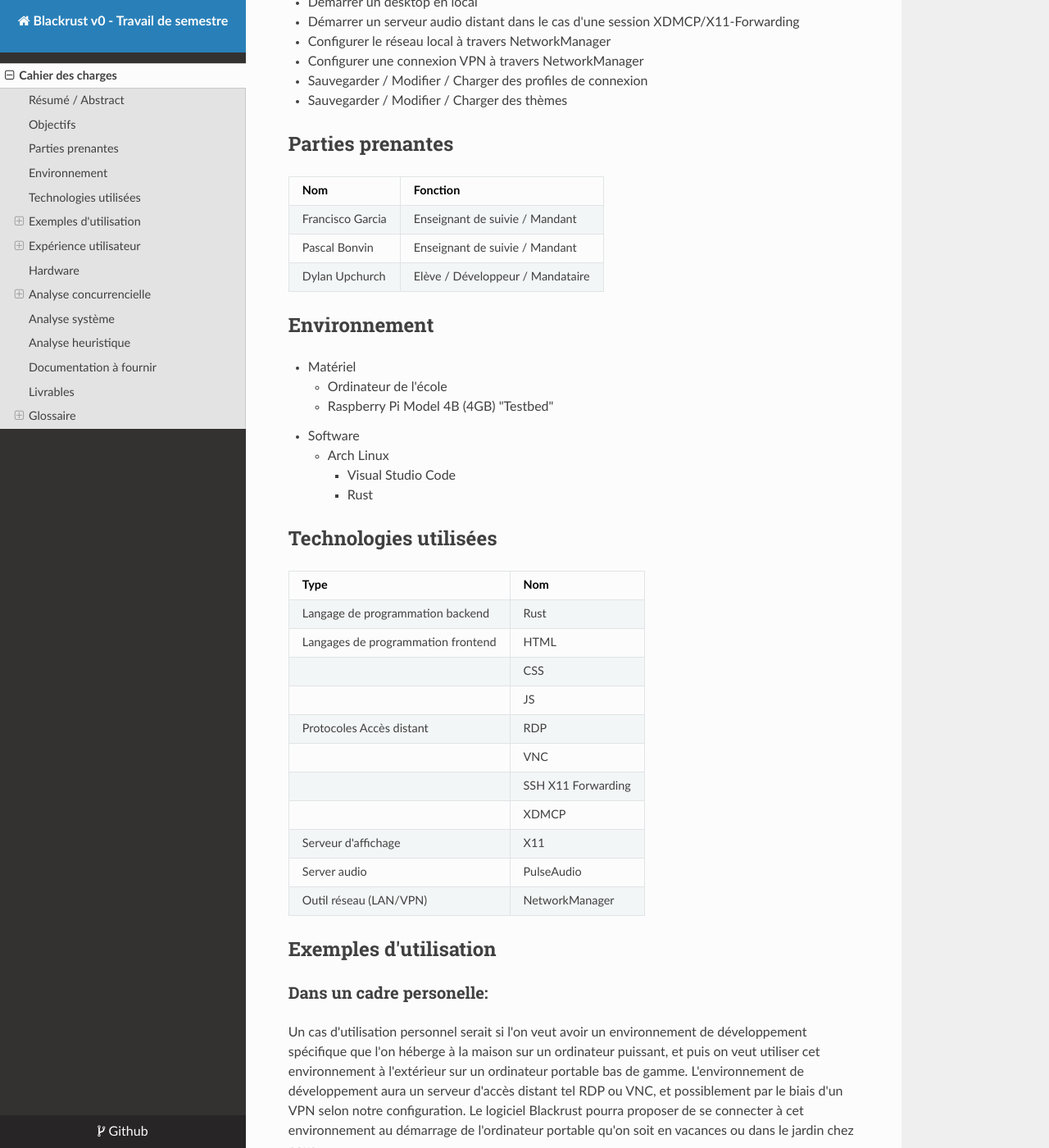
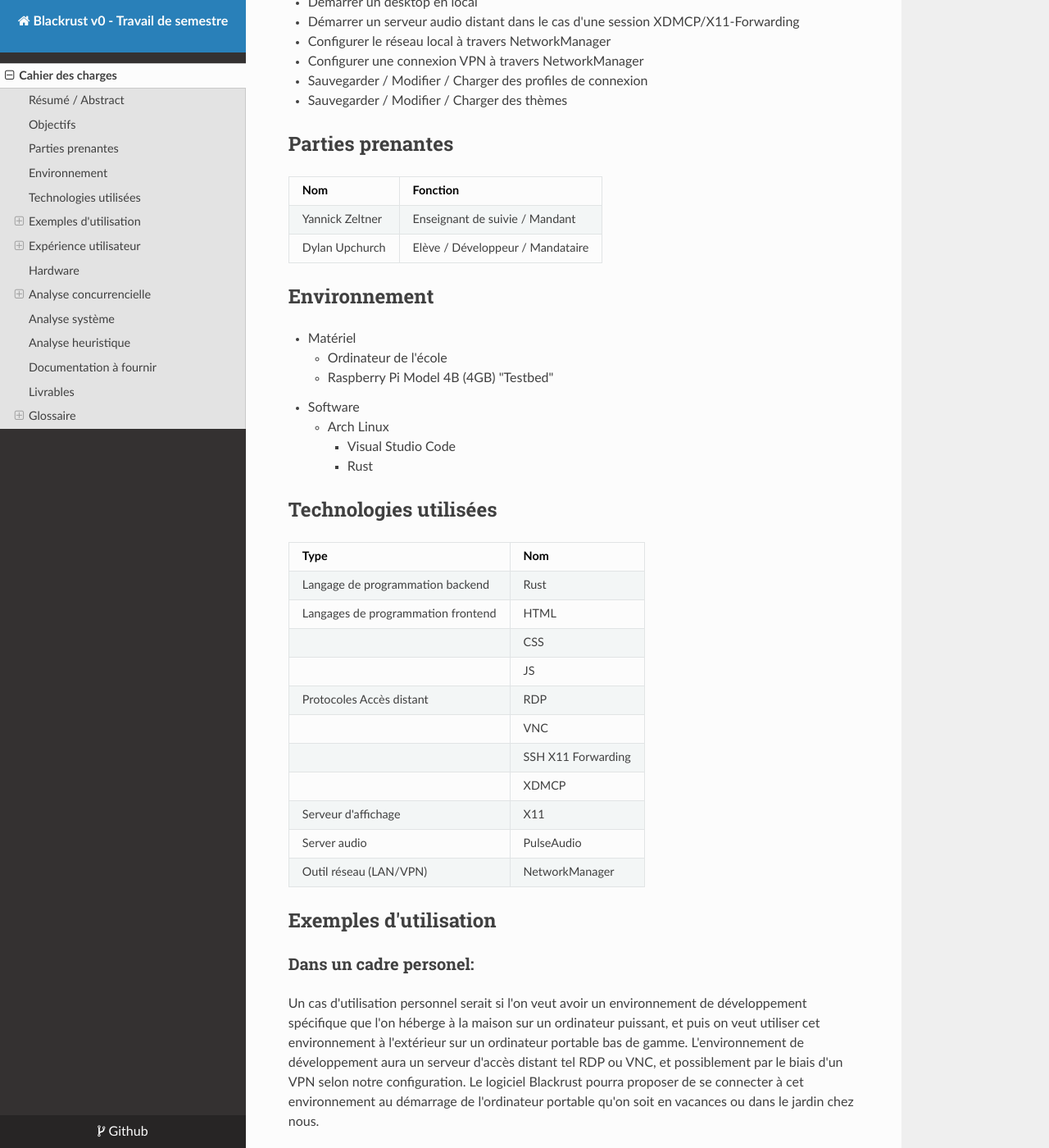
Before and after one commit to DylanUpchr/Blackrust, an MkDocs documentation site: the page built from docs/index.md, in a window 1280 px wide and 1400 px high, scrolled down 822 px. Shown: the whole window at 82% size. Built offline with MkDocs 1.6.1, drawn with Linux system fonts in a browser that asks for light colours; nearby versions of some CDN libraries; some of the changed text lies outside the part shown.

Commit message:
Updated CdC

```diff
--- a/docs/index.md
+++ b/docs/index.md
@@ -26,8 +26,7 @@ Logiciel qui permet de:
 ## Parties prenantes
 | Nom | Fonction |
 |-|-|
-| Francisco Garcia | Enseignant de suivie / Mandant |
-| Pascal Bonvin | Enseignant de suivie / Mandant |
+| Yannick Zeltner | Enseignant de suivie / Mandant |
 | Dylan Upchurch | Elève / Développeur / Mandataire |
 
 ## Environnement
@@ -54,11 +53,11 @@ Logiciel qui permet de:
 | Outil réseau (LAN/VPN) | NetworkManager |
 
 ## Exemples d'utilisation
-### Dans un cadre personelle:
+### Dans un cadre personel:
 Un cas d'utilisation personnel serait si l'on veut avoir un environnement de développement spécifique que l'on héberge à la maison sur un ordinateur puissant, et puis on veut utiliser cet environnement à l'extérieur sur un ordinateur portable bas de gamme. L'environnement de développement aura un serveur d'accès distant tel RDP ou VNC, et possiblement par le biais d'un VPN selon notre configuration. Le logiciel Blackrust pourra proposer de se connecter à cet environnement au démarrage de l'ordinateur portable qu'on soit en vacances ou dans le jardin chez nous.
 
 ---
-### Dans un cadre professionelle:
+### Dans un cadre professionel:
 Un cas d'utilisation professionnel serait si notre employeur nous met à disposition une infrastructure de bureau virtuel avec le protocole RDP derrière un VPN, puis nous fournit un ordinateur de petite taille ou un ordinateur portable avec le logiciel Blackrust installé. Le logiciel permet de garder le même espace de travail n'importe où on va dans le monde, qu'on soit au bureau ou en télétravail.
 
 ## Expérience utilisateur
```
